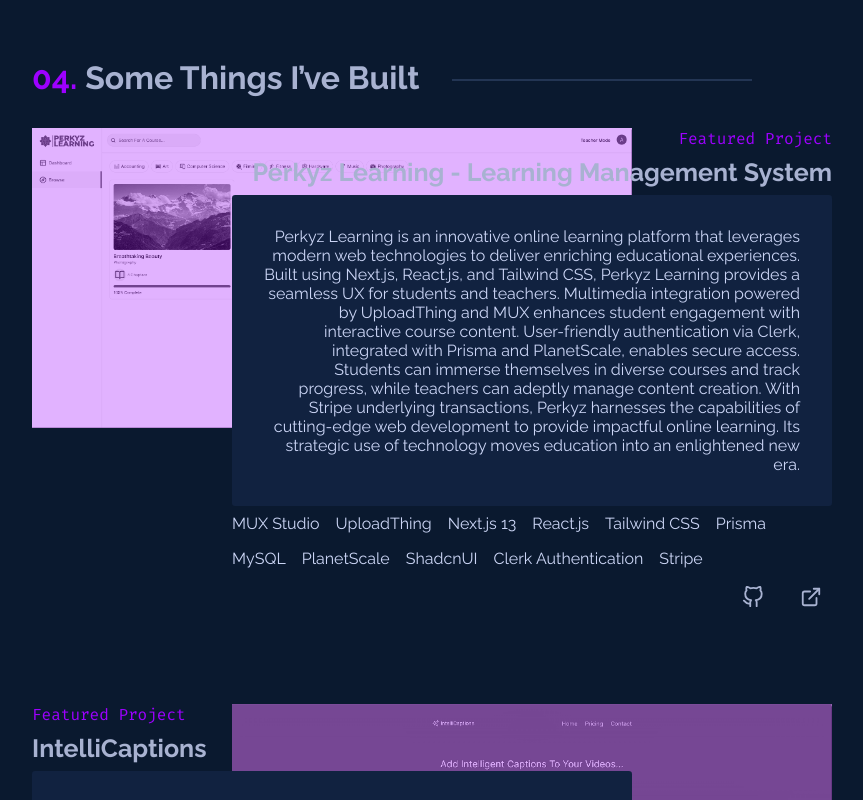
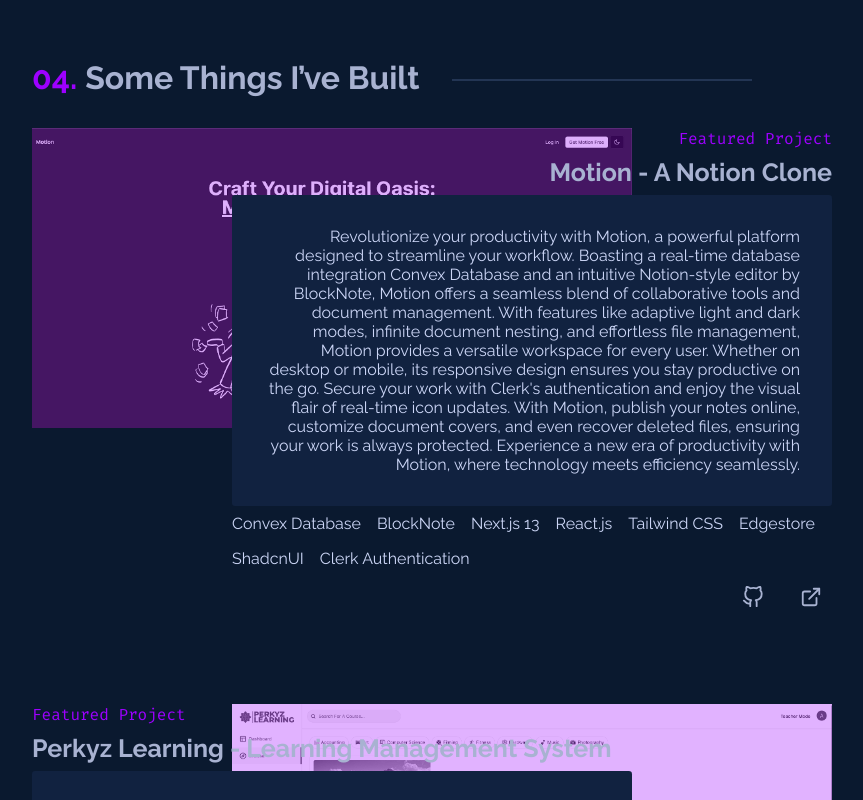
Before and after one commit to knightfury101/Portfolio_New, a Next.js app: page / in a window 1280 px wide. Shown: the part 3260-4060 px from the top of the page, without its empty margins (208-1071 px from the left). Built offline with nearby package versions, Linux system fonts and the light colour scheme; no server answers.

Commit message:
Update Projects.tsx

```diff
--- a/src/sections/Projects.tsx
+++ b/src/sections/Projects.tsx
@@ -6,6 +6,27 @@
 
 function Projects() {
   const projectsData = [
+    {
+      image: "/project14.png",
+      projectName: "Motion - A Notion Clone",
+      projectLink: "https://motion-sand.vercel.app/",
+      projectDescription:
+        "Revolutionize your productivity with Motion, a powerful platform designed to streamline your workflow. Boasting a real-time database integration Convex Database and an intuitive Notion-style editor by BlockNote, Motion offers a seamless blend of collaborative tools and document management. With features like adaptive light and dark modes, infinite document nesting, and effortless file management, Motion provides a versatile workspace for every user. Whether on desktop or mobile, its responsive design ensures you stay productive on the go. Secure your work with Clerk's authentication and enjoy the visual flair of real-time icon updates. With Motion, publish your notes online, customize document covers, and even recover deleted files, ensuring your work is always protected. Experience a new era of productivity with Motion, where technology meets efficiency seamlessly.",
+      projectTech: [
+        "Convex Database",
+        "BlockNote",
+        "Next.js 13",
+        "React.js",
+        "Tailwind CSS",
+        "Edgestore",
+        "ShadcnUI",
+        "Clerk Authentication",
+      ],
+      projectExternalLinks: {
+        github: "https://github.com/knightfury101/motion",
+        externalLink: "https://motion-sand.vercel.app/",
+      },
+    },
     {
       image: "/project13.png",
       projectName: "Perkyz Learning - Learning Management System",
```
